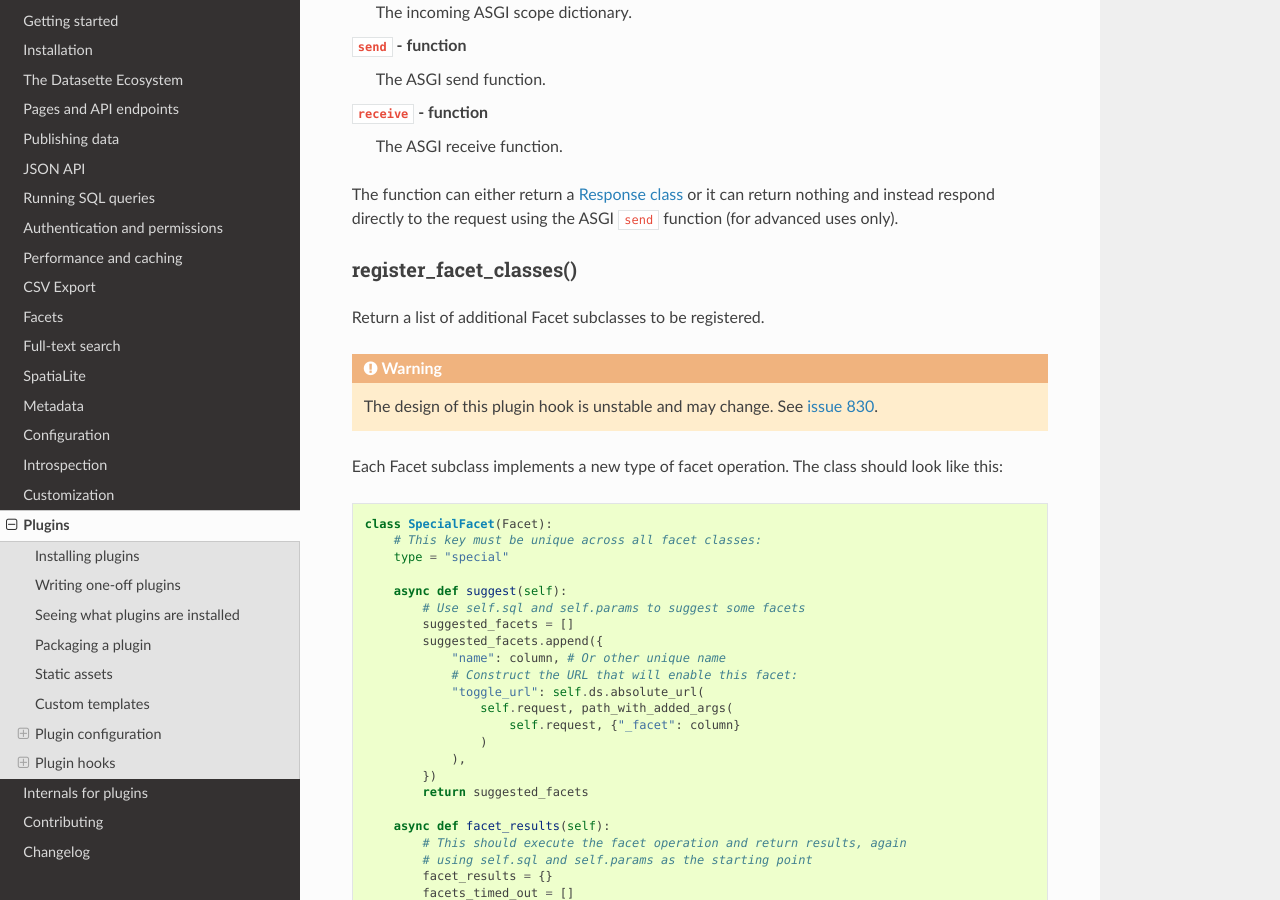
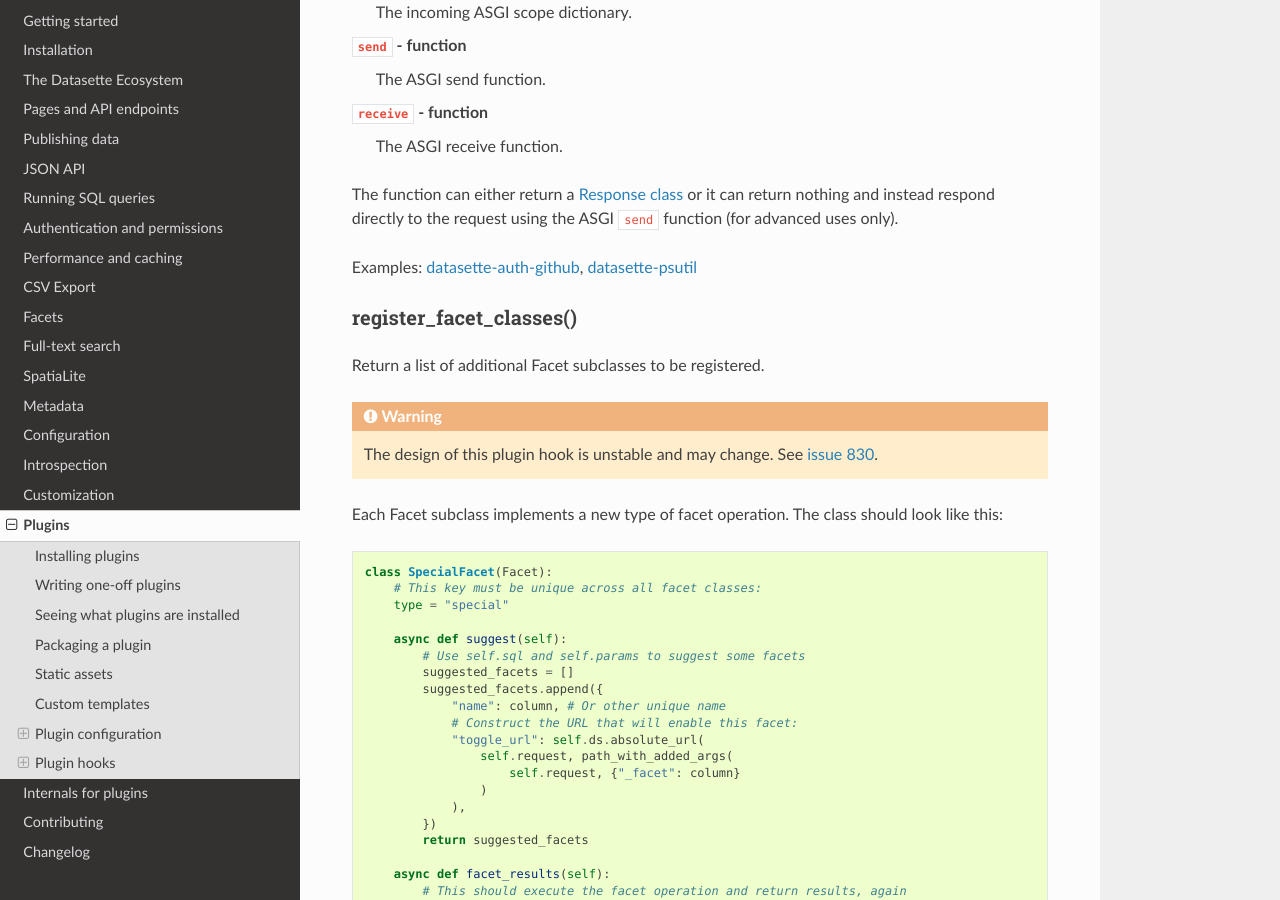
Before and after one commit to simonw/datasette, a Sphinx documentation site: the page built from docs/plugins.rst, in a window 1280 px wide and 900 px high, scrolled down 18491 px. Built offline with Sphinx 7.4.7 and the Read the Docs theme 2.0.0, drawn with Linux system fonts in a browser that asks for light colours; some of the changed lines change nothing that is shown; some of the changed text lies outside the part shown.

Commit message:
Updated plugin examples to include datasette-psutil

```diff
--- a/docs/plugins.rst
+++ b/docs/plugins.rst
@@ -884,6 +884,8 @@ The optional view function arguments are as follows:
 
 The function can either return a :ref:`internals_response` or it can return nothing and instead respond directly to the request using the ASGI ``send`` function (for advanced uses only).
 
+Examples: `datasette-auth-github <https://github.com/simonw/datasette-auth-github>`__, `datasette-psutil <https://github.com/simonw/datasette-psutil>`__
+
 .. _plugin_register_facet_classes:
 
 register_facet_classes()
@@ -993,7 +995,7 @@ This example plugin adds a ``x-databases`` HTTP header listing the currently att
             return add_x_databases_header
         return wrap_with_databases_header
 
-Examples: `datasette-auth-github <https://github.com/simonw/datasette-auth-github>`_, `datasette-search-all <https://github.com/simonw/datasette-search-all>`_, `datasette-media <https://github.com/simonw/datasette-media>`_
+Examples: `datasette-search-all <https://github.com/simonw/datasette-search-all>`_, `datasette-media <https://github.com/simonw/datasette-media>`_
 
 .. _plugin_hook_startup:
 
```
